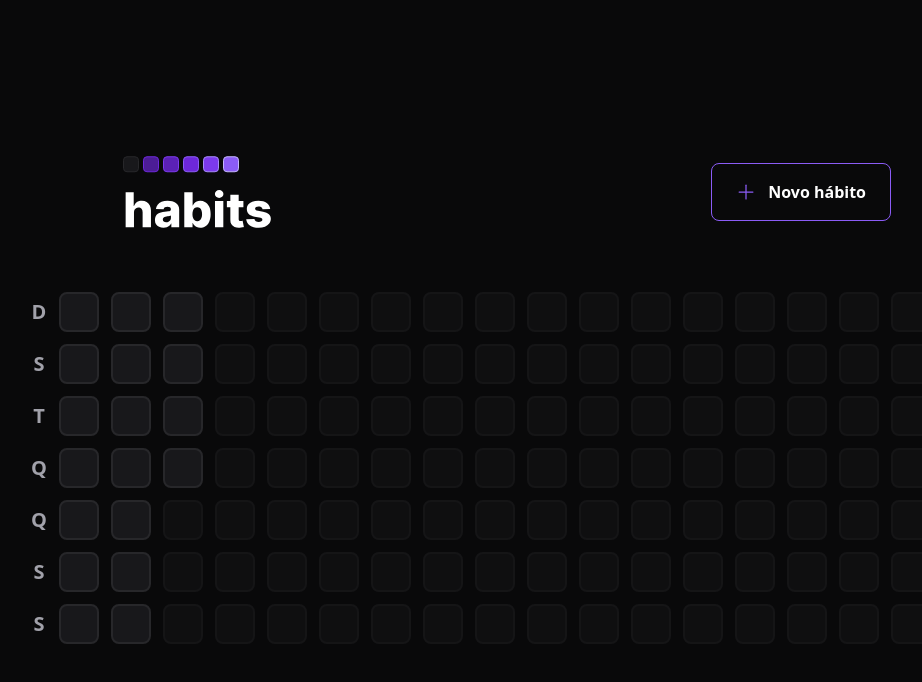
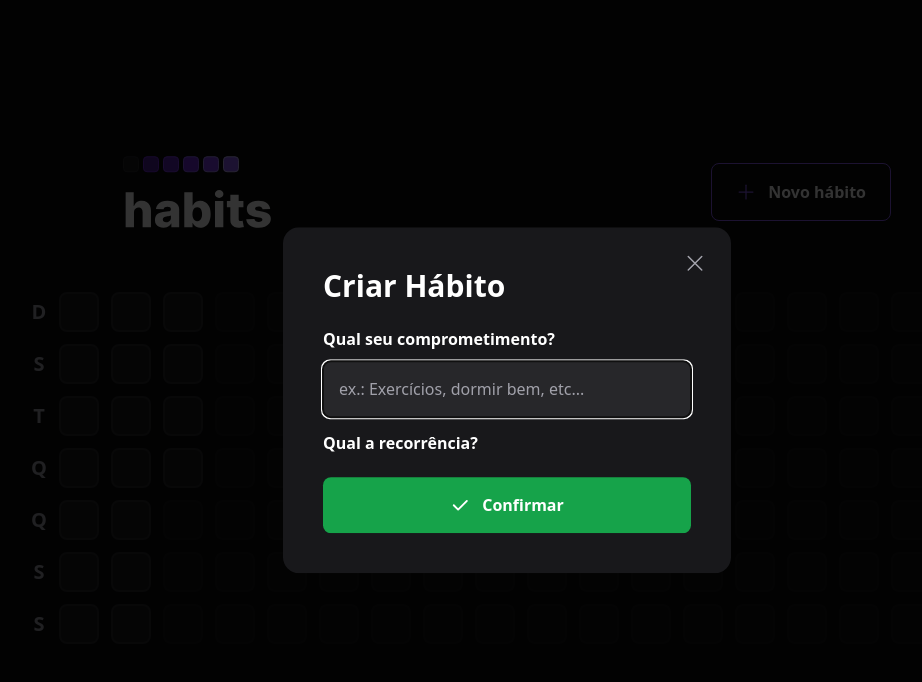
Before and after one commit to FelipeMMoraes/NLW-Setup-Habits, a React (Vite) app in the folder web/: page / in a window 1280 px wide. Both pictures are taken after a click on the button "Novo hábito". Shown: the top 682 px of the page, without its empty margins (133-1055 px from the left). Built offline with nearby package versions, Linux system fonts and the light colour scheme.

Commit message:
feat: component Header, ProgressBar

```diff
--- a/web/package.json
+++ b/web/package.json
@@ -9,6 +9,8 @@
     "preview": "vite preview"
   },
   "dependencies": {
+    "@radix-ui/react-dialog": "^1.0.2",
+    "@radix-ui/react-popover": "1.0.3",
     "dayjs": "^1.11.7",
     "phosphor-react": "^1.4.1",
     "react": "^18.2.0",
--- a/web/src/components/HabitDay.tsx
+++ b/web/src/components/HabitDay.tsx
@@ -1,9 +1,25 @@
+import * as Popover from '@radix-ui/react-popover';
+import { ProgressBar } from './ProgressBar';
+
 // interface HabitDayProps{
 //   completed: number
 // }
 
 export function HabitDay() {
   return (
-    <div className="w-10 h-10 bg-zinc-900 border-2 border-zinc-800 rounded-lg"></div>
+    <Popover.Root>
+      <Popover.Trigger className="w-10 h-10 bg-zinc-900 border-2 border-zinc-800 rounded-lg" />
+
+      <Popover.Portal>
+        <Popover.Content className='min-w-[320px] p-6 rounded-2xl bg-zinc-900 flex flex-col'>
+          <span className='font-semibold text-zinc-400'>quarta-feira</span>
+          <span className='mt-1 font-extrabold leading-tight text-3xl'>19/01</span>
+
+          <ProgressBar progress={40}/>
+
+          <Popover.Arrow height={8} width={16} className='fill-zinc-900'/>
+        </Popover.Content>
+      </Popover.Portal>
+    </Popover.Root>
   )
 }
--- a/web/src/components/Header.tsx
+++ b/web/src/components/Header.tsx
@@ -1,18 +1,42 @@
-import { Plus } from 'phosphor-react'
+import { Plus, X } from 'phosphor-react'
 import logoImg from '../assets/logo.svg'
+import * as Dialog from '@radix-ui/react-dialog'
+import { NewHabitForm } from './NewHabitForm'
 
 export function Header() {
   return(
     <div className="w-full max-w-3xl mx-auto flex items-center justify-between">
       <img src={logoImg} alt="Habits" />
 
-      <button
-        type='button'
-        className='border border-violet-500 font-semibold rounded-lg px-6 py-4 flex items-center gap-3 hover:border-violet-300'
-      >
-        <Plus size={20} className='text-violet-500'/>
-        Novo hábito
-      </button>
+      <Dialog.Root>
+        <Dialog.Trigger
+          type='button'
+          className='border border-violet-500 font-semibold rounded-lg px-6 py-4 flex items-center gap-3 hover:border-violet-300'
+        >
+          <Plus size={20} className='text-violet-500'/>
+          Novo hábito
+        </Dialog.Trigger>
+
+        <Dialog.Portal>
+          <Dialog.Overlay
+            className='w-screen bg-black/80 fixed inset-0'
+          />
+
+          <Dialog.Content
+            className='absolute p-10 bg-zinc-900 rounded-2xl w-full max-w-md top-1/2 left-1/2 -translate-x-1/2 -translate-y-1/2'>
+            <Dialog.Close className='absolute right-6 top-6 text-zinc-400 hover:text-zinc-200'>
+              <X size={24} area-label="Fechar"/>
+            </Dialog.Close>
+
+            <Dialog.Title className='text-3xl leading-tight text-white font-extrabold'>
+              Criar Hábito
+            </Dialog.Title>
+
+            <NewHabitForm />
+          </Dialog.Content>
+
+        </Dialog.Portal>
+      </Dialog.Root>
     </div>
   )
 }
--- /dev/null
+++ b/web/src/components/NewHabitForm.tsx
@@ -0,0 +1,31 @@
+import { Check } from "phosphor-react";
+
+export function NewHabitForm() {
+  return (
+    <form className="w-full flex flex-col mt-6">
+      <label htmlFor="title" className="font-semibold leading-tight">
+        Qual seu comprometimento?
+      </label>
+
+      <input
+      type="text"
+      id="title"
+      placeholder="ex.: Exercícios, dormir bem, etc..."
+      className="p-4 rounded-lg mt-3 bg-zinc-800 text-white placeholder:text-zinc-400"
+      autoFocus
+      />
+
+      <label htmlFor="" className="font-semibold leading-tight mt-4">
+        Qual a recorrência?
+      </label>
+
+      <button
+      type="submit"
+      className="mt-6 rounded-lg p-4 gap-3 flex items-center justify-center font-semibold bg-green-600 hover:bg-green-500"
+      >
+        <Check size={20} weight='bold'/>
+        Confirmar
+        </button>
+    </form>
+  )
+}
--- /dev/null
+++ b/web/src/components/ProgressBar.tsx
@@ -0,0 +1,17 @@
+interface ProgressBarProps {
+  progress: number
+}
+
+export function ProgressBar(props: ProgressBarProps) {
+  return(
+    <div className="h-3 rounded-xl bg-zinc-700 w-full mt-4" >
+      <div
+        role='progressbar'
+        aria-label='Progresso de hábitos completados nesse dia'
+        aria-valuenow={props.progress}
+        className="h-3 rounded-xl bg-violet-600"
+        style={{ width: `${props.progress}%` }}
+        />
+  </div>
+  )
+}
--- a/web/src/components/SummaryTable.tsx
+++ b/web/src/components/SummaryTable.tsx
@@ -42,7 +42,6 @@
             <div key={i}
             className="w-10 h-10 bg-zinc-900 border-2 border-zinc-800 rounded-lg opacity-40 cursor-not-allowed"
             />
-
           )
         })}
       </div>
```
Also changed, not shown: 1 other file (tests, documents, lock files or other folders).
